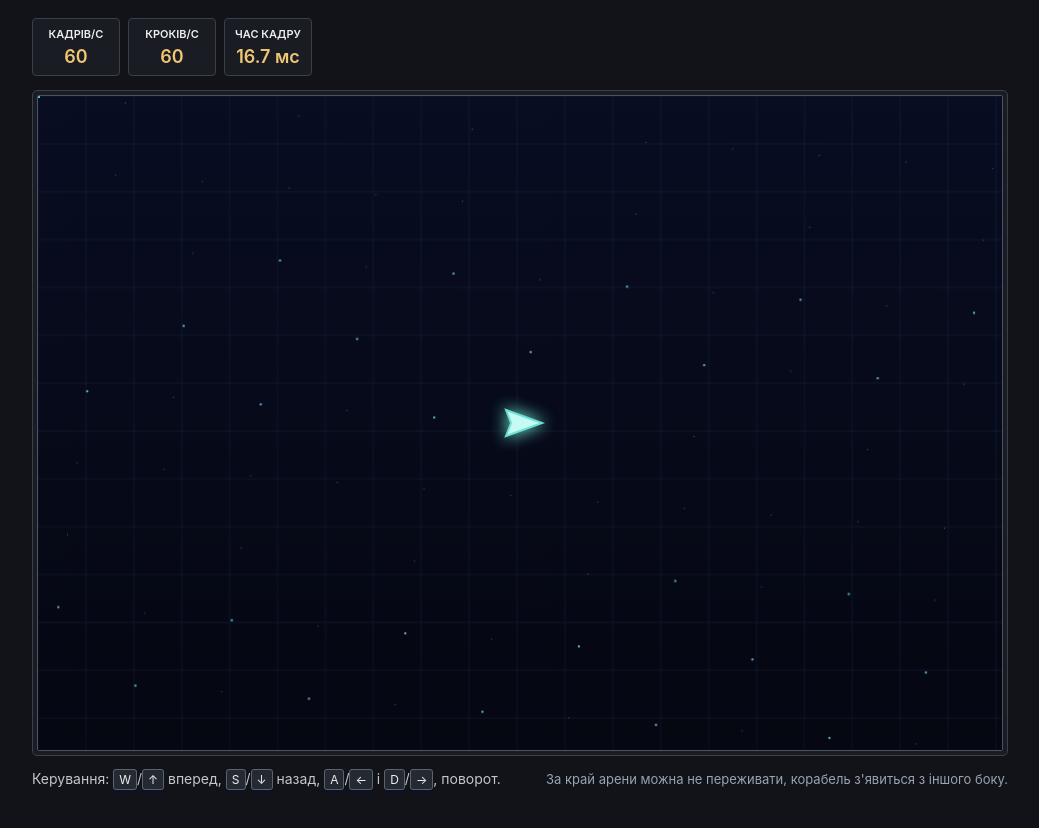
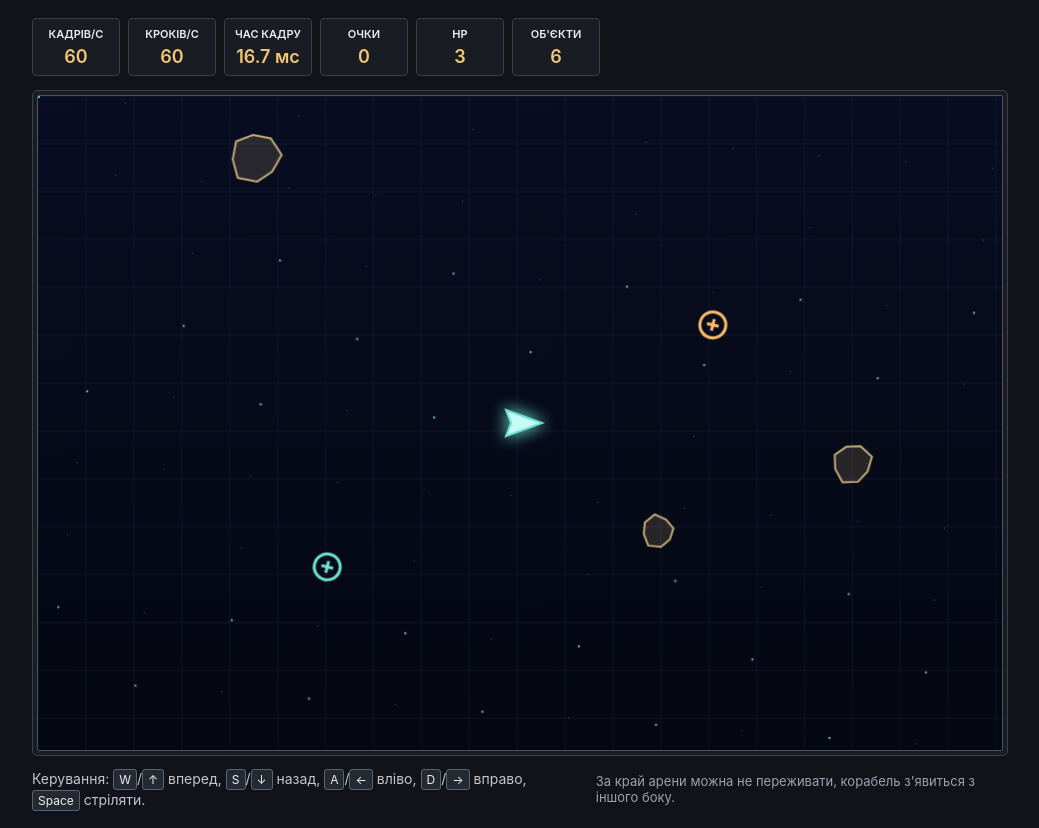
Before and after one commit to llemnii/lab-01-OrbitaGame, a website built with Vite: page index.html in a window 1280 px wide. Shown: the whole page, without its empty margins (120-1159 px from the left). Before the commit the page ends 807 px from the top, so only its background shows below. Built offline with nearby package versions, Linux system fonts and the light colour scheme.

Commit message:
Add lab 02 entities and collisions

```diff
--- a/index.html
+++ b/index.html
@@ -147,6 +147,9 @@
           <div>КАДРІВ/С <span id="fps">0</span></div>
           <div>КРОКІВ/С <span id="steps">0</span></div>
           <div>ЧАС КАДРУ <span id="frame-time">0 мс</span></div>
+          <div>ОЧКИ <span id="score">0</span></div>
+          <div>HP <span id="hp">3</span></div>
+          <div>ОБ'ЄКТИ <span id="entities">0</span></div>
         </section>
       </header>
       <div class="arena-shell">
@@ -155,13 +158,14 @@
       <div class="bottom-bar">
         <p class="help">
           Керування: <kbd>W</kbd>/<kbd>↑</kbd> вперед, <kbd>S</kbd>/<kbd>↓</kbd> назад,
-          <kbd>A</kbd>/<kbd>←</kbd> і <kbd>D</kbd>/<kbd>→</kbd>, поворот.
+          <kbd>A</kbd>/<kbd>←</kbd> вліво, <kbd>D</kbd>/<kbd>→</kbd> вправо,
+          <kbd>Space</kbd> стріляти.
         </p>
         <p class="tip">
           За край арени можна не переживати, корабель з'явиться з іншого боку.
         </p>
       </div>
     </main>
-    <script type="module" src="/src/main.js"></script>
+    <script type="module" src="/main.js"></script>
   </body>
 </html>
--- a/main.js
+++ b/main.js
@@ -1,42 +1,65 @@
 import { createInput } from "./input.js";
 import { createLoop } from "./loop.js";
-import { copyShipPosition, createShip, integrate } from "./physics.js";
+import { Asteroid } from "./sim/asteroid.js";
+import { resolveCollisions } from "./sim/collision.js";
+import { Pickup } from "./sim/pickup.js";
+import { Ship } from "./sim/ship.js";
+import { attachHoming } from "./sim/homing.js";
+import { World } from "./sim/world.js";
 import { createRenderer, resizeCanvas } from "./render.js";
 
 const canvas = document.querySelector("#game-canvas");
 const fpsElement = document.querySelector("#fps");
 const stepsElement = document.querySelector("#steps");
 const frameTimeElement = document.querySelector("#frame-time");
+const scoreElement = document.querySelector("#score");
+const hpElement = document.querySelector("#hp");
+const entitiesElement = document.querySelector("#entities");
 
 let arena = resizeCanvas(canvas);
-const ship = createShip(arena.width, arena.height);
 const input = createInput();
+const world = new World(arena.width, arena.height, input);
+const ship = world.spawn(new Ship(arena.width / 2, arena.height / 2));
 const renderer = createRenderer(canvas);
 
-const measurement = {
-  time: 0,
-  frames: 0,
-  steps: 0
-};
+function addStartingEntities() {
+  world.spawn(new Asteroid(arena.width * 0.25, arena.height * 0.3, 28));
+  world.spawn(new Asteroid(arena.width * 0.75, arena.height * 0.65, 22));
+  world.spawn(
+    attachHoming(
+      new Asteroid(arena.width * 0.75, arena.height * 0.25, 18),
+      () => ship,
+      18
+    )
+  );
+  world.spawn(new Pickup(arena.width * 0.3, arena.height * 0.72, "shield"));
+  world.spawn(new Pickup(arena.width * 0.7, arena.height * 0.35, "rapid"));
+}
+
+addStartingEntities();
+
+const measurement = { time: 0, frames: 0, steps: 0 };
 
 function handleResize() {
   arena = resizeCanvas(canvas);
-  ship.arenaWidth = arena.width;
-  ship.arenaHeight = arena.height;
+  world.width = arena.width;
+  world.height = arena.height;
 }
 
 function update(dt) {
-  copyShipPosition(ship);
-  integrate(ship, input, dt);
+  world.step(dt);
+  resolveCollisions(world);
 }
 
 function render(alpha, frameTimeMs, steps) {
-  renderer.render(ship, alpha);
-
+  renderer.render(world, alpha);
   measurement.time += frameTimeMs / 1000;
   measurement.frames += 1;
   measurement.steps += steps;
   frameTimeElement.textContent = `${frameTimeMs.toFixed(1)} мс`;
+  scoreElement.textContent = world.score;
+  hpElement.textContent = ship.hp;
+  entitiesElement.textContent = world.size;
 
   if (measurement.time >= 0.5) {
     fpsElement.textContent = Math.round(measurement.frames / measurement.time);
--- a/render.js
+++ b/render.js
@@ -9,7 +9,6 @@ export function resizeCanvas(canvas) {
 
   const context = canvas.getContext("2d");
   context.setTransform(devicePixelRatio, 0, 0, devicePixelRatio, 0, 0);
-
   return { width, height };
 }
 
@@ -25,13 +24,95 @@ export function createRenderer(canvas) {
     });
   }
 
-  function render(ship, alpha) {
+  function drawShip(ship, alpha) {
+    const x = ship.previousPos.x + (ship.pos.x - ship.previousPos.x) * alpha;
+    const y = ship.previousPos.y + (ship.pos.y - ship.previousPos.y) * alpha;
+    context.save();
+    context.translate(x, y);
+    context.rotate(ship.angle);
+    if (ship.respawnTimer > 0) context.globalAlpha = 0.35;
+    if (ship.thrusting) {
+      context.fillStyle = "#ffbd69";
+      context.beginPath();
+      context.moveTo(-16, 0);
+      context.lineTo(-28, -6);
+      context.lineTo(-24, 0);
+      context.lineTo(-28, 6);
+      context.closePath();
+      context.fill();
+    }
+    context.shadowColor = "#70e4d4";
+    context.shadowBlur = 16;
+    context.fillStyle = "#d9fffb";
+    context.strokeStyle = "#70e4d4";
+    context.lineWidth = 2;
+    context.beginPath();
+    context.moveTo(22, 0);
+    context.lineTo(-14, -13);
+    context.lineTo(-9, 0);
+    context.lineTo(-14, 13);
+    context.closePath();
+    context.fill();
+    context.stroke();
+    context.shadowBlur = 0;
+    context.restore();
+  }
+
+  function drawEntity(entity, alpha) {
+    const x = entity.previousPos.x + (entity.pos.x - entity.previousPos.x) * alpha;
+    const y = entity.previousPos.y + (entity.pos.y - entity.previousPos.y) * alpha;
+    context.save();
+    context.translate(x, y);
+    context.rotate(entity.angle || 0);
+    if (entity.kind === "asteroid") {
+      context.strokeStyle = "#c1a875";
+      context.fillStyle = "rgb(193 168 117 / 18%)";
+      context.lineWidth = 2;
+      context.beginPath();
+      for (let point = 0; point < 8; point += 1) {
+        const angle = (point / 8) * Math.PI * 2;
+        const size = entity.radius * (0.8 + (point % 3) * 0.08);
+        const px = Math.cos(angle) * size;
+        const py = Math.sin(angle) * size;
+        if (point === 0) context.moveTo(px, py);
+        else context.lineTo(px, py);
+      }
+      context.closePath();
+      context.fill();
+      context.stroke();
+    } else if (entity.kind === "bullet") {
+      context.fillStyle = "#ffbd69";
+      context.shadowColor = "#ffbd69";
+      context.shadowBlur = 10;
+      context.fillRect(-4, -2, 8, 4);
+    } else if (entity.kind === "pickup") {
+      context.strokeStyle = entity.type === "shield" ? "#70e4d4" : "#ffbd69";
+      context.lineWidth = 3;
+      context.beginPath();
+      context.arc(0, 0, entity.radius, 0, Math.PI * 2);
+      context.stroke();
+      context.beginPath();
+      context.moveTo(-6, 0);
+      context.lineTo(6, 0);
+      context.moveTo(0, -6);
+      context.lineTo(0, 6);
+      context.stroke();
+    } else if (entity.kind === "explosion") {
+      context.strokeStyle = "#ffbd69";
+      context.globalAlpha = 1 - entity.age / entity.ttl;
+      context.lineWidth = 3;
+      context.beginPath();
+      context.arc(0, 0, entity.radius * (1 + entity.age), 0, Math.PI * 2);
+      context.stroke();
+    }
+    context.restore();
+  }
+
+  function render(world, alpha) {
     const rect = canvas.getBoundingClientRect();
     const width = rect.width || canvas.width;
     const height = rect.height || canvas.height;
     const safeAlpha = Math.max(0, Math.min(1, alpha));
-    const x = ship.previousX + (ship.x - ship.previousX) * safeAlpha;
-    const y = ship.previousY + (ship.y - ship.previousY) * safeAlpha;
 
     context.clearRect(0, 0, width, height);
     const background = context.createLinearGradient(0, 0, 0, height);
@@ -60,38 +141,13 @@ export function createRenderer(canvas) {
       context.globalAlpha = star.size === 2 ? 0.8 : 0.55;
       context.fillRect(star.x * width, star.y * height, star.size, star.size);
     }
+    context.globalAlpha = 1;
 
-    context.globalAlpha = 1;
-    context.save();
-    context.translate(x, y);
-    context.rotate(ship.angle);
-
-    if (ship.thrusting) {
-      context.fillStyle = "#ffbd69";
-      context.beginPath();
-      context.moveTo(-16, 0);
-      context.lineTo(-28, -6);
-      context.lineTo(-24, 0);
-      context.lineTo(-28, 6);
-      context.closePath();
-      context.fill();
+    for (const entity of world) {
+      if (!entity.alive && entity.kind !== "ship") continue;
+      if (entity.kind === "ship") drawShip(entity, safeAlpha);
+      else drawEntity(entity, safeAlpha);
     }
-
-    context.shadowColor = "#70e4d4";
-    context.shadowBlur = 16;
-    context.fillStyle = "#d9fffb";
-    context.strokeStyle = "#70e4d4";
-    context.lineWidth = 2;
-    context.beginPath();
-    context.moveTo(22, 0);
-    context.lineTo(-14, -13);
-    context.lineTo(-9, 0);
-    context.lineTo(-14, 13);
-    context.closePath();
-    context.fill();
-    context.stroke();
-    context.shadowBlur = 0;
-    context.restore();
   }
 
   return { render };
--- /dev/null
+++ b/sim/asteroid.js
@@ -0,0 +1,36 @@
+import { Entity } from "./entity.js";
+
+export class Asteroid extends Entity {
+  constructor(x, y, radius = 24) {
+    super(x, y, radius, "asteroid");
+    this.vel.x = (Math.random() - 0.5) * 90;
+    this.vel.y = (Math.random() - 0.5) * 90;
+    this.hp = radius > 20 ? 2 : 1;
+    this.rotationSpeed = (Math.random() - 0.5) * 1.5;
+    this.angle = Math.random() * Math.PI * 2;
+    this.behaviors = [];
+  }
+
+  update(dt, world) {
+    this.previousPos = this.pos;
+    for (const behavior of this.behaviors) behavior(this, dt, world);
+    this.pos = this.pos.add(this.vel.scale(dt));
+    this.angle += this.rotationSpeed * dt;
+    if (this.pos.x < this.radius || this.pos.x > world.width - this.radius) {
+      this.vel.x *= -1;
+      this.pos.x = Math.max(this.radius, Math.min(world.width - this.radius, this.pos.x));
+    }
+    if (this.pos.y < this.radius || this.pos.y > world.height - this.radius) {
+      this.vel.y *= -1;
+      this.pos.y = Math.max(
+        this.radius,
+        Math.min(world.height - this.radius, this.pos.y)
+      );
+    }
+  }
+
+  takeDamage(amount) {
+    this.hp -= amount;
+    if (this.hp <= 0) this.alive = false;
+  }
+}
--- /dev/null
+++ b/sim/bullet.js
@@ -0,0 +1,19 @@
+import { Entity } from "./entity.js";
+
+export class Bullet extends Entity {
+  constructor(position, velocity, angle) {
+    super(position.x, position.y, 4, "bullet");
+    this.vel = velocity;
+    this.angle = angle;
+    this.ttl = 1.6;
+    this.damage = 1;
+  }
+
+  update(dt, world) {
+    this.previousPos = this.pos;
+    this.pos = this.pos.add(this.vel.scale(dt));
+    this.ttl -= dt;
+    if (this.ttl <= 0) this.alive = false;
+    world.wrap(this);
+  }
+}
--- /dev/null
+++ b/sim/collision.js
@@ -0,0 +1,42 @@
+import { Explosion } from "./explosion.js";
+
+function overlaps(a, b) {
+  const dx = a.pos.x - b.pos.x;
+  const dy = a.pos.y - b.pos.y;
+  const distance = Math.hypot(dx, dy);
+  return distance <= a.radius + b.radius;
+}
+
+export function resolveCollisions(world) {
+  const entities = [...world];
+  for (let first = 0; first < entities.length; first += 1) {
+    for (let second = first + 1; second < entities.length; second += 1) {
+      const a = entities[first];
+      const b = entities[second];
+      if (!a.alive || !b.alive || !overlaps(a, b)) continue;
+
+      const bullet = a.kind === "bullet" ? a : b.kind === "bullet" ? b : null;
+      const asteroid = a.kind === "asteroid" ? a : b.kind === "asteroid" ? b : null;
+      if (bullet && asteroid) {
+        bullet.alive = false;
+        asteroid.takeDamage(bullet.damage);
+        if (!asteroid.alive) {
+          world.score += 10;
+          world.spawn(new Explosion(asteroid.pos.x, asteroid.pos.y));
+        }
+        continue;
+      }
+
+      const ship = a.kind === "ship" ? a : b.kind === "ship" ? b : null;
+      if (ship && asteroid && ship.takeDamage()) {
+        world.score = Math.max(0, world.score - 5);
+      }
+
+      const pickup = a.kind === "pickup" ? a : b.kind === "pickup" ? b : null;
+      if (ship && pickup) {
+        pickup.collect(ship);
+        world.score += 25;
+      }
+    }
+  }
+}
--- /dev/null
+++ b/sim/entity.js
@@ -0,0 +1,22 @@
+import { Vector2 } from "./vector.js";
+
+export class Entity {
+  static #nextId = 1;
+  #id = Entity.#nextId++;
+
+  constructor(x, y, radius, kind) {
+    this.pos = new Vector2(x, y);
+    this.previousPos = this.pos;
+    this.vel = new Vector2();
+    this.angle = 0;
+    this.radius = radius;
+    this.kind = kind;
+    this.alive = true;
+  }
+
+  get id() {
+    return this.#id;
+  }
+
+  update() {}
+}
--- /dev/null
+++ b/sim/explosion.js
@@ -0,0 +1,14 @@
+import { Entity } from "./entity.js";
+
+export class Explosion extends Entity {
+  constructor(x, y) {
+    super(x, y, 18, "explosion");
+    this.age = 0;
+    this.ttl = 0.45;
+  }
+
+  update(dt) {
+    this.age += dt;
+    if (this.age >= this.ttl) this.alive = false;
+  }
+}
--- /dev/null
+++ b/sim/homing.js
@@ -0,0 +1,17 @@
+export function attachHoming(entity, getTarget, strength = 35) {
+  entity.behaviors ??= [];
+  entity.behaviors.push((current) => {
+    const target = getTarget();
+    if (!target || !target.alive || target.respawnTimer > 0) return;
+    const direction = target.pos.sub(current.pos).normalize();
+    current.vel = current.vel.add(direction.scale(strength / 60));
+    if (current.vel.length() > 130) current.vel = current.vel.normalize().scale(130);
+  });
+  return entity;
+}
+
+export function applyHoming(entity, dt, target, strength = 35) {
+  if (!target) return;
+  const direction = target.pos.sub(entity.pos).normalize();
+  entity.vel = entity.vel.add(direction.scale(strength * dt));
+}
--- /dev/null
+++ b/sim/pickup.js
@@ -0,0 +1,19 @@
+import { Entity } from "./entity.js";
+
+export class Pickup extends Entity {
+  constructor(x, y, type = "shield") {
+    super(x, y, 13, "pickup");
+    this.type = type;
+    this.angle = 0;
+  }
+
+  update(dt) {
+    this.angle += dt;
+  }
+
+  collect(ship) {
+    if (this.type === "shield") ship.shieldTime = 5;
+    if (this.type === "rapid") ship.rapidTime = 5;
+    this.alive = false;
+  }
+}
--- /dev/null
+++ b/sim/ship.js
@@ -0,0 +1,84 @@
+import { Entity } from "./entity.js";
+import { Bullet } from "./bullet.js";
+import { Vector2 } from "./vector.js";
+
+export class Ship extends Entity {
+  #hp = 3;
+
+  constructor(x, y) {
+    super(x, y, 18, "ship");
+    this.acceleration = 180;
+    this.turnSpeed = 3.2;
+    this.drag = 0.98;
+    this.maxSpeed = 260;
+    this.thrusting = false;
+    this.fireCooldown = 0;
+    this.respawnTimer = 0;
+    this.shieldTime = 0;
+    this.rapidTime = 0;
+  }
+
+  get hp() {
+    return this.#hp;
+  }
+
+  update(dt, world) {
+    if (this.respawnTimer > 0) {
+      this.respawnTimer -= dt;
+      if (this.respawnTimer <= 0) this.respawn(world.width / 2, world.height / 2);
+      return;
+    }
+
+    const input = world.input;
+    const left = input.isDown("a") || input.isDown("arrowleft");
+    const right = input.isDown("d") || input.isDown("arrowright");
+    const forward = input.isDown("w") || input.isDown("arrowup");
+    const reverse = input.isDown("s") || input.isDown("arrowdown");
+    this.angle += (right ? 1 : 0) * this.turnSpeed * dt;
+    this.angle -= (left ? 1 : 0) * this.turnSpeed * dt;
+    const direction = forward ? 1 : reverse ? -1 : 0;
+    this.vel = this.vel.add(
+      Vector2.fromAngle(this.angle, this.acceleration * direction * dt)
+    );
+    this.vel = this.vel.scale(Math.pow(this.drag, dt * 60));
+    if (this.vel.length() > this.maxSpeed)
+      this.vel = this.vel.normalize().scale(this.maxSpeed);
+    this.previousPos = this.pos;
+    this.pos = this.pos.add(this.vel.scale(dt));
+    this.thrusting = direction !== 0;
+    this.fireCooldown -= dt;
+    this.shieldTime = Math.max(0, this.shieldTime - dt);
+    this.rapidTime = Math.max(0, this.rapidTime - dt);
+    if ((input.isDown(" ") || input.isDown("f")) && this.fireCooldown <= 0) {
+      world.spawn(this.fire());
+      this.fireCooldown = this.rapidTime > 0 ? 0.08 : 0.22;
+    }
+    world.wrap(this);
+  }
+
+  fire() {
+    const direction = Vector2.fromAngle(this.angle);
+    return new Bullet(
+      this.pos.add(direction.scale(this.radius + 7)),
+      this.vel.add(direction.scale(420)),
+      this.angle
+    );
+  }
+
+  takeDamage() {
+    if (this.shieldTime > 0 || this.respawnTimer > 0) return false;
+    this.#hp -= 1;
+    if (this.#hp <= 0) {
+      this.respawnTimer = 2;
+      this.vel = new Vector2();
+    }
+    return true;
+  }
+
+  respawn(x, y) {
+    this.pos = new Vector2(x, y);
+    this.previousPos = this.pos;
+    this.vel = new Vector2();
+    this.#hp = 3;
+  }
+}
--- /dev/null
+++ b/sim/vector.js
@@ -0,0 +1,47 @@
+export class Vector2 {
+  constructor(x = 0, y = 0) {
+    this.x = x;
+    this.y = y;
+  }
+
+  add(other) {
+    return new Vector2(this.x + other.x, this.y + other.y);
+  }
+
+  sub(other) {
+    return new Vector2(this.x - other.x, this.y - other.y);
+  }
+
+  scale(amount) {
+    return new Vector2(this.x * amount, this.y * amount);
+  }
+
+  length() {
+    return Math.hypot(this.x, this.y);
+  }
+
+  normalize() {
+    const length = this.length();
+    return length === 0 ? new Vector2() : this.scale(1 / length);
+  }
+
+  rotate(angle) {
+    const cos = Math.cos(angle);
+    const sin = Math.sin(angle);
+    return new Vector2(this.x * cos - this.y * sin, this.x * sin + this.y * cos);
+  }
+
+  dot(other) {
+    return this.x * other.x + this.y * other.y;
+  }
+
+  addInPlace(other) {
+    this.x += other.x;
+    this.y += other.y;
+    return this;
+  }
+
+  static fromAngle(angle, length = 1) {
+    return new Vector2(Math.cos(angle) * length, Math.sin(angle) * length);
+  }
+}
--- /dev/null
+++ b/sim/world.js
@@ -0,0 +1,53 @@
+export class World {
+  #entities = new Map();
+  #pending = [];
+
+  constructor(width, height, input) {
+    this.width = width;
+    this.height = height;
+    this.input = input;
+    this.score = 0;
+  }
+
+  spawn(entity) {
+    this.#pending.push(entity);
+    return entity;
+  }
+
+  despawn(id) {
+    const entity = this.#entities.get(id);
+    if (entity) entity.alive = false;
+  }
+
+  get(id) {
+    return this.#entities.get(id);
+  }
+
+  *[Symbol.iterator]() {
+    yield* this.#entities.values();
+  }
+
+  *ofKind(kind) {
+    for (const entity of this) if (entity.kind === kind) yield entity;
+  }
+
+  step(dt) {
+    for (const entity of this.#entities.values()) {
+      if (entity.alive || entity.kind === "ship") entity.update(dt, this);
+    }
+    for (const entity of this.#pending) this.#entities.set(entity.id, entity);
+    this.#pending = [];
+    for (const [id, entity] of this.#entities) {
+      if (!entity.alive && entity.kind !== "ship") this.#entities.delete(id);
+    }
+  }
+
+  wrap(entity) {
+    entity.pos.x = (entity.pos.x + this.width) % this.width;
+    entity.pos.y = (entity.pos.y + this.height) % this.height;
+  }
+
+  get size() {
+    return this.#entities.size + this.#pending.length;
+  }
+}
```
Also changed, not shown: sim/ship.test.js (added, +28 -0 lines), sim/vector.test.js (added, +17 -0 lines), sim/world.test.js (added, +24 -0 lines), README.md, 3 other files.
